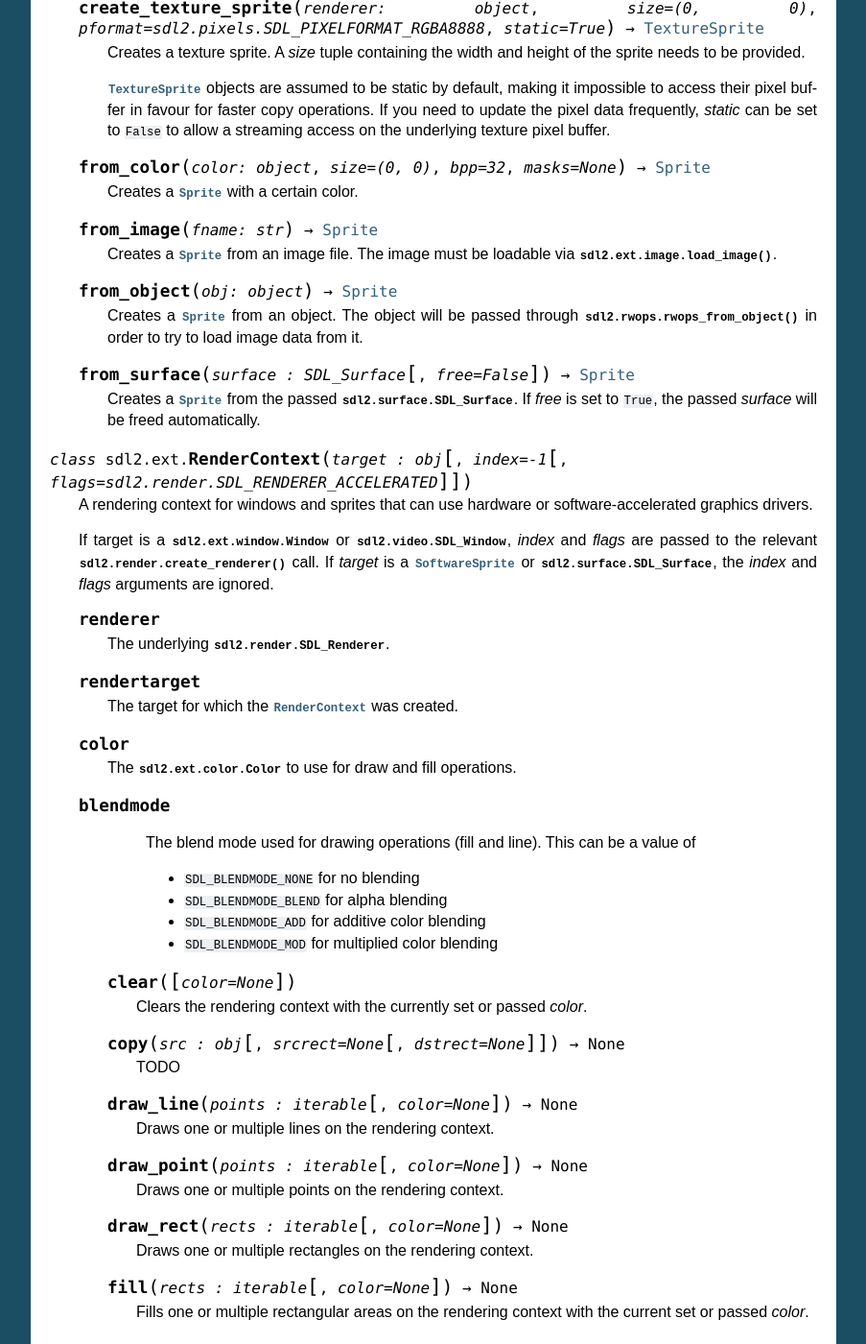
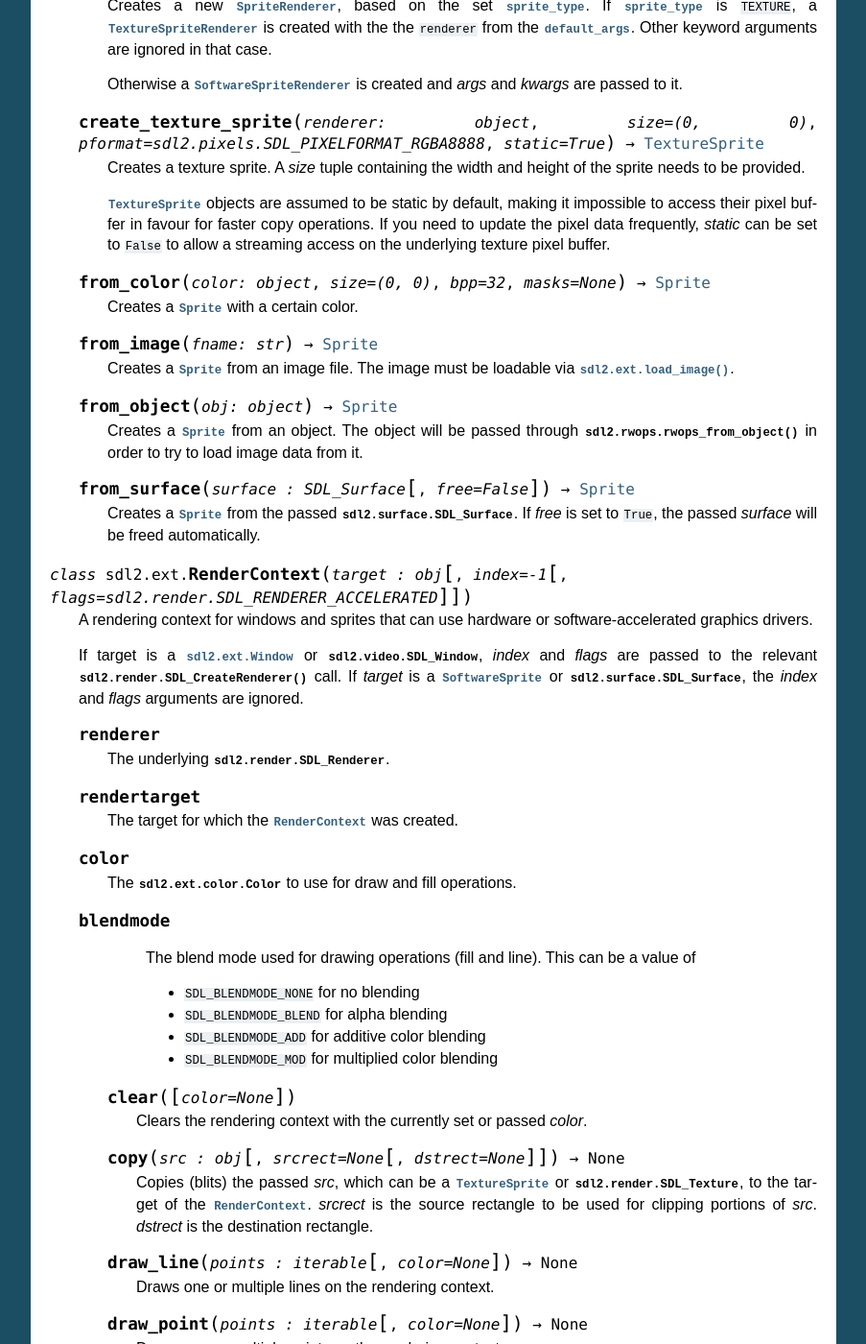
Before and after one commit to py-sdl/py-sdl2, a Sphinx documentation site: the page built from doc/modules/sdl2ext_sprite.rst, in a window 1280 px wide and 1400 px high, scrolled down 3003 px. Shown: the whole window at 96% size, without its empty margins (198-1101 px from the left). Built offline with Sphinx 7.4.7, drawn with Linux system fonts in a browser that asks for light colours; some of the changed text lies outside the part shown.

Commit message:
- minor unittest improvements - minor documentation improvements

```diff
--- a/doc/modules/sdl2ext_sprite.rst
+++ b/doc/modules/sdl2ext_sprite.rst
@@ -2,6 +2,14 @@
 
 Sprite, texture and pixel surface routines
 ==========================================
+
+.. data:: TEXTURE
+
+   Indicates that texture-based rendering or sprite creation is wanted.
+
+.. data:: SOFTWARE
+
+   Indicates that software-based rendering or sprite creation is wanted.
 
 .. class:: Sprite()
 
@@ -107,7 +115,7 @@
    the *window* as drawing context, so that GL operations, such as
    texture handling or the usage of SDL renderers is not possible.
 
-   *window* can be either a :class:`sdl2.ext.window.Window` or
+   *window* can be either a :class:`sdl2.ext.Window` or
    :class:`sdl2.video.SDL_Window` instance.
 
    .. attribute:: window
@@ -123,7 +131,7 @@
    .. method:: render(sprites : object[, x=None[, y=None]]) -> None
 
       Draws the passed *sprites* on the
-      :class:`sdl2.ext.window.Window` surface. *x* and *y* are
+      :class:`sdl2.ext.Window` surface. *x* and *y* are
       optional arguments that can be used as relative drawing location
       for *sprites*. If set to ``None``, the location information of the
       *sprites* are used. If set and *sprites* is an iterable, such as a
@@ -140,14 +148,11 @@
    :class:`sdl2.render.SDL_Renderer` as drawing device to display
    :class:`Sprite` surfaces.
 
-   *target* can be a :class:`sdl2.ext.window.Window`,
-   :class:`sdl2.video.SDL_Window`, a
-   :class:`sdl2.ext.sprite.RenderContext` or a
-   :class:`sdl2.render.SDL_Renderer`. If it is a
-   :class:`sdl2.ext.window.Window` or
-   :class:`sdl2.video.SDL_Window` instance, it will try to
-   create a :class:`sdl2.render.SDL_Renderer` with hardware
-   acceleration for it.
+   *target* can be a :class:`sdl2.ext.Window`, :class:`sdl2.video.SDL_Window`,
+   a:class:`sdl2.ext.RenderContext` or a :class:`sdl2.render.SDL_Renderer`.
+   If it is a :class:`sdl2.ext.Window` or :class:`sdl2.video.SDL_Window`
+   instance, it will try to create a :class:`sdl2.render.SDL_Renderer` with
+   hardware acceleration for it.
 
    .. attribute:: renderer
 
@@ -240,7 +245,7 @@
    .. method:: from_image(fname : str) -> Sprite
 
       Creates a :class:`Sprite` from an image file. The image must be
-      loadable via :func:`sdl2.ext.image.load_image()`.
+      loadable via :func:`sdl2.ext.load_image()`.
 
    .. method:: from_object(obj: object) -> Sprite
 
@@ -259,12 +264,11 @@
    A rendering context for windows and sprites that can use hardware or
    software-accelerated graphics drivers.
 
-   If target is a :class:`sdl2.ext.window.Window` or
-   :class:`sdl2.video.SDL_Window`, *index* and *flags* are passed
-   to the relevant :class:`sdl2.render.create_renderer()`
-   call. If *target* is a :class:`SoftwareSprite` or
-   :class:`sdl2.surface.SDL_Surface`, the *index* and *flags*
-   arguments are ignored.
+   If target is a :class:`sdl2.ext.Window` or :class:`sdl2.video.SDL_Window`,
+   *index* and *flags* are passed to the relevant
+   :class:`sdl2.render.SDL_CreateRenderer()` call. If *target* is a
+   :class:`SoftwareSprite` or :class:`sdl2.surface.SDL_Surface`, the *index*
+   and *flags* arguments are ignored.
 
    .. attribute:: renderer
 
@@ -296,7 +300,10 @@
 
     .. method:: copy(src : obj[, srcrect=None[, dstrect=None]]) -> None
 
-       TODO
+       Copies (blits) the passed *src*, which can be a :class:`TextureSprite`
+       or :class:`sdl2.render.SDL_Texture`, to the target of the
+       :class:`RenderContext`. *srcrect* is the source rectangle to be used for
+       clipping portions of *src*. *dstrect* is the destination rectangle.
 
     .. method:: draw_line(points : iterable[, color=None]) -> None
 
```
Also changed, not shown: 4 other files.
